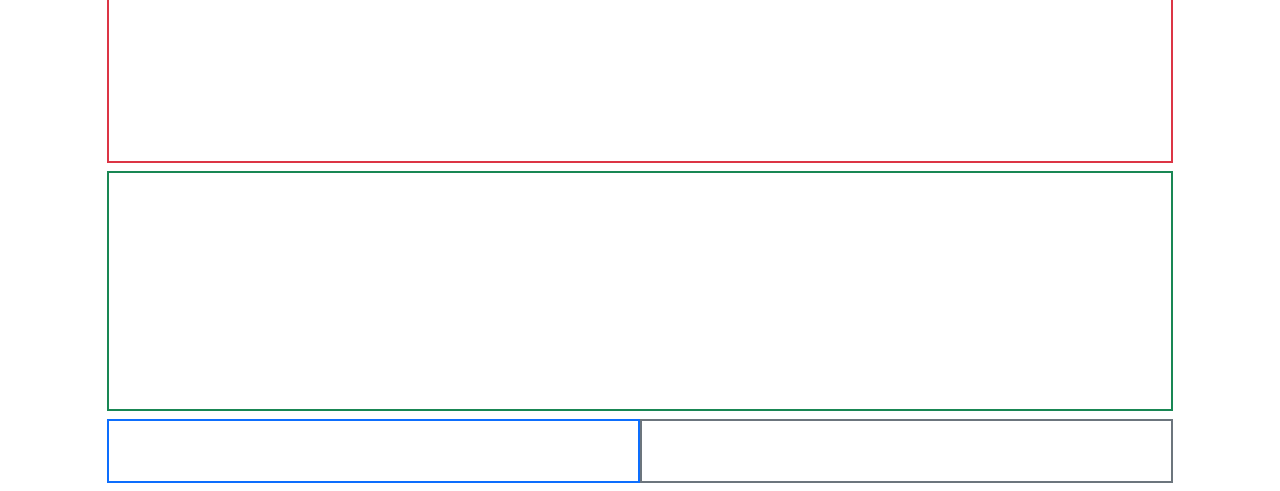
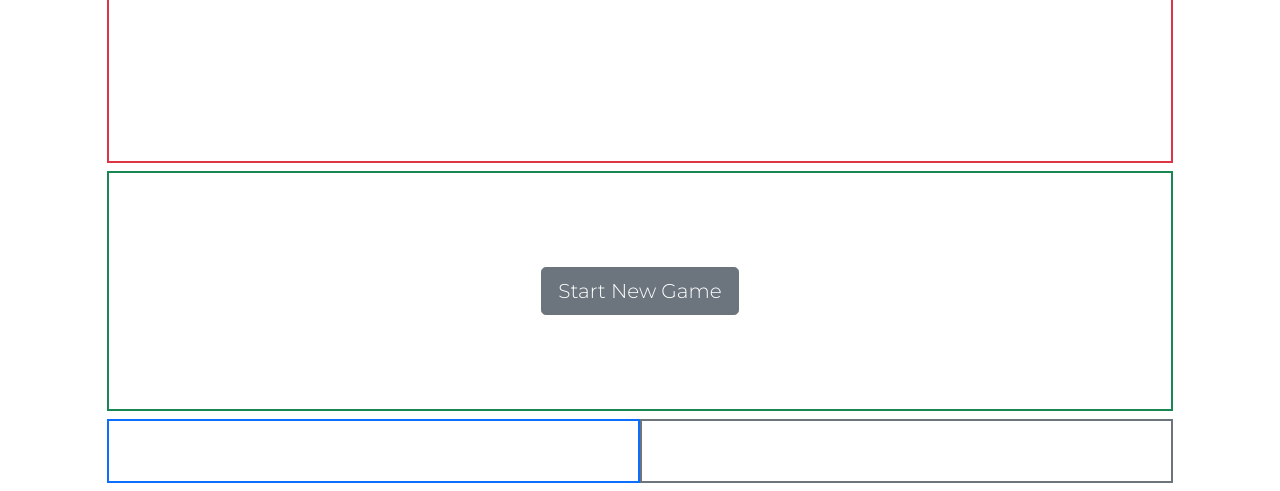
Before and after one commit to KennWg/robodome, a plain HTML site: page index.html in a window 1280 px wide. Shown: the part 309-800 px from the top of the page. Drawn offline with nearby package versions, Linux system fonts and the light colour scheme; a web font is replaced by a local one.

Commit message:
added start button to html

```diff
--- a/index.html
+++ b/index.html
@@ -29,8 +29,13 @@
     </section>
     <section class="container-fluid" id="button-area-container">
         <div class="row justify-content-center h-100 mt-2">
-            <div class="col-10 border border-success border-2" id="button-area">
-
+            <div class="col-10 border border-success border-2 align" id="button-area">
+                <div class="row h-100 justify-content-center align-items-center" id="initial-screen">
+                    <div class="col-12 text-center">
+                        <button type="button" class="btn btn-secondary btn-lg" id="start-button">Start New Game</button>
+                    </div>
+                </div>
+                <div class="d-none" id="game-buttons"></div>
             </div>
         </div>
     </section>
```
